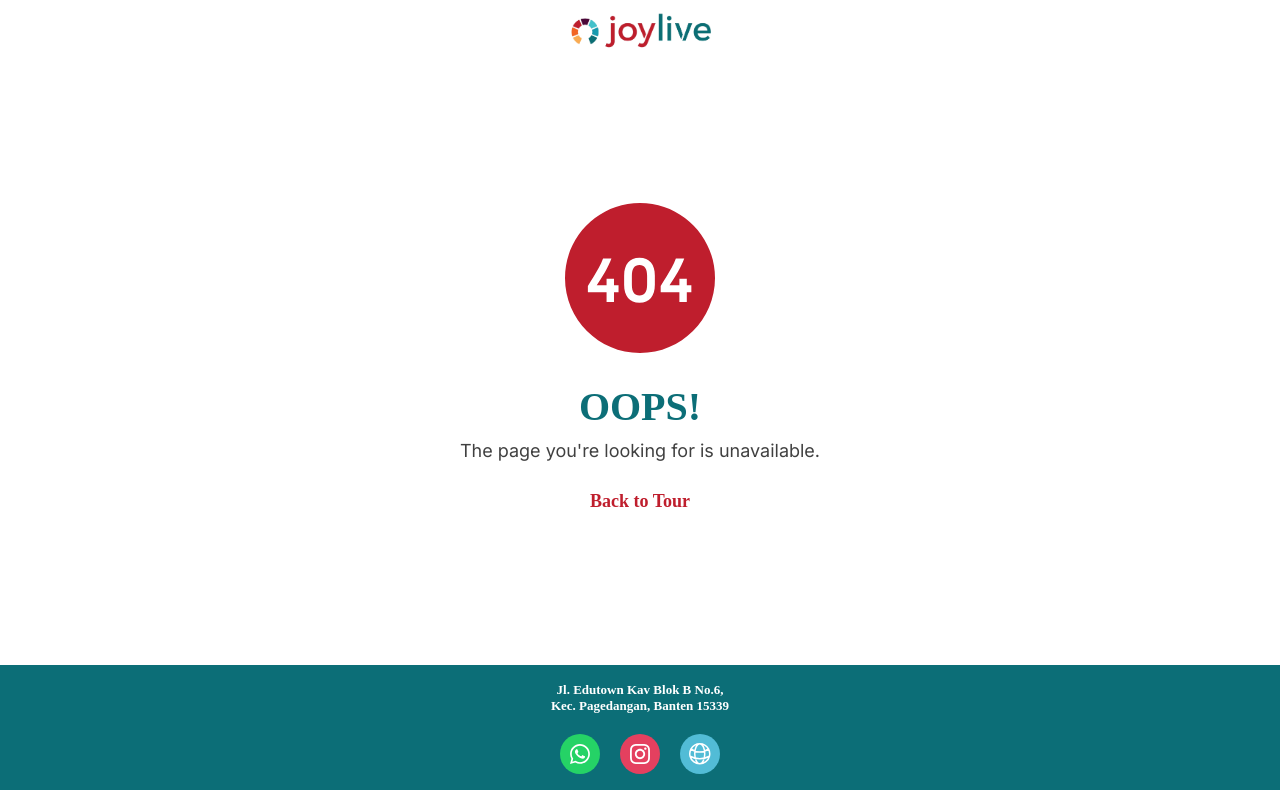
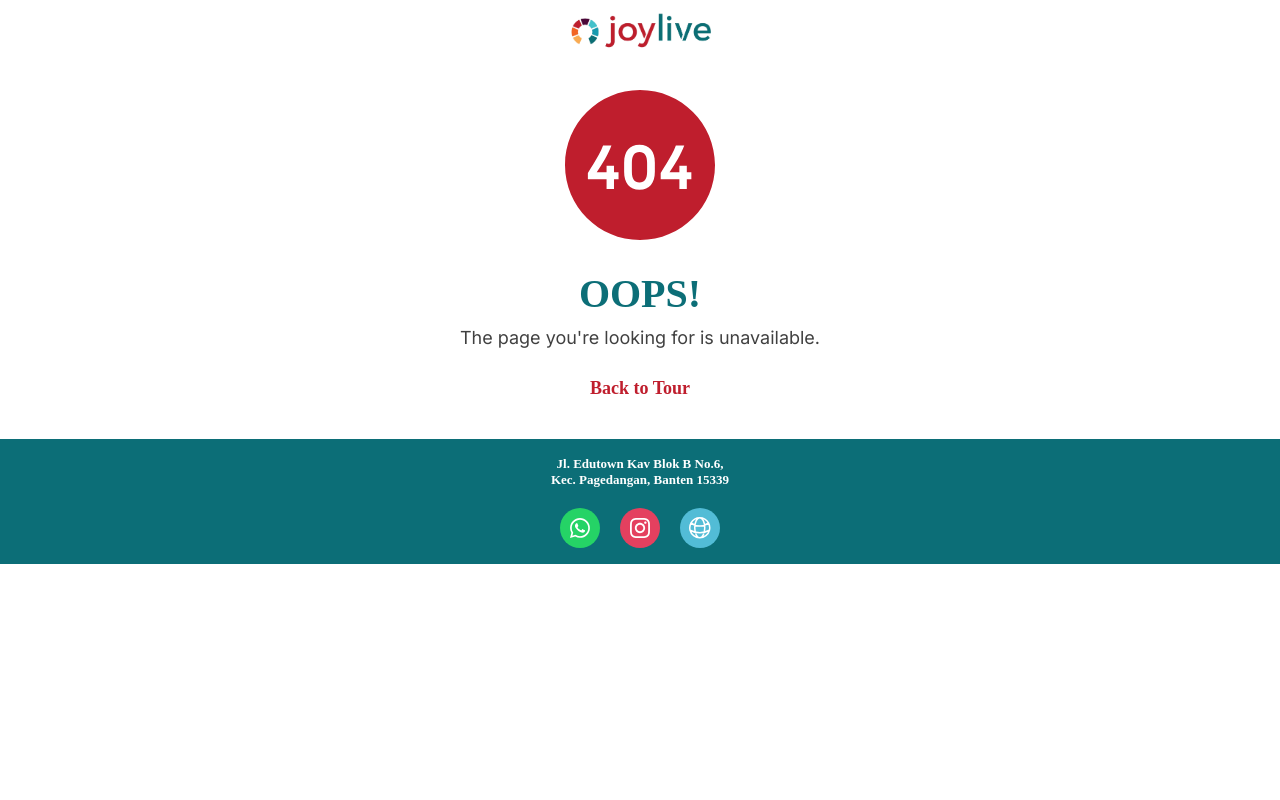
Before and after one commit to yudhalexa/joylive-marketing, a plain HTML site: page 404.html in a window 1280 px wide. Drawn offline with Linux system fonts and the light colour scheme; a web font is replaced by a local one.

Commit message:
reverted style

```diff
--- a/style.css
+++ b/style.css
@@ -9,9 +9,9 @@
     --joy-teal: #0C6E77;
 }
 
-html {
+/* html {
     height: 100%;
-}
+} */
 
 body {
     /* width: 100%; */
@@ -340,12 +340,12 @@ progress::-moz-progress-bar {
 }
 
 .error-container {
-    justify-content: center;
+    justify-content: space-between;
     display: flex;
     flex-direction: column;
     text-align: center;
     align-items: center;
-    cursor: auto;
+    cursor: pointer;
     padding: 30px 0;
     gap: 30px;
 }
```
